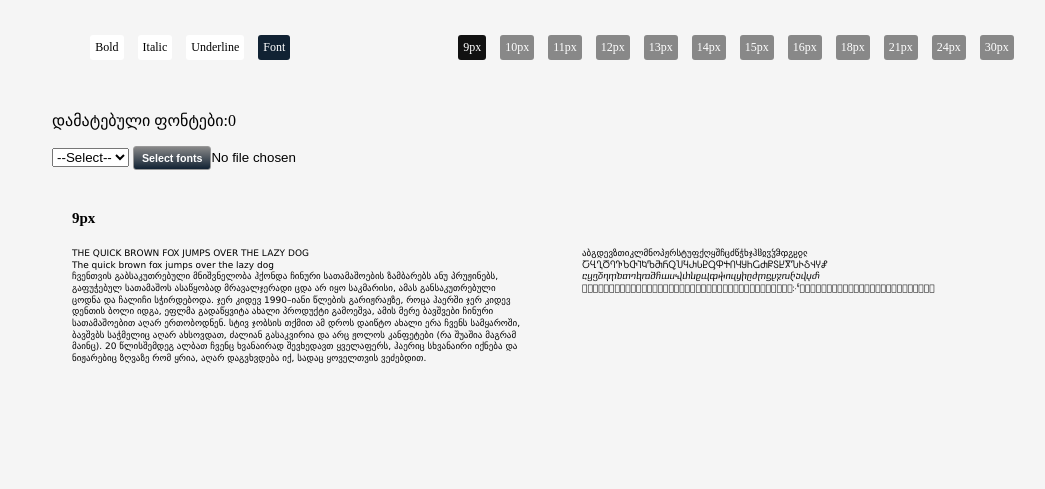
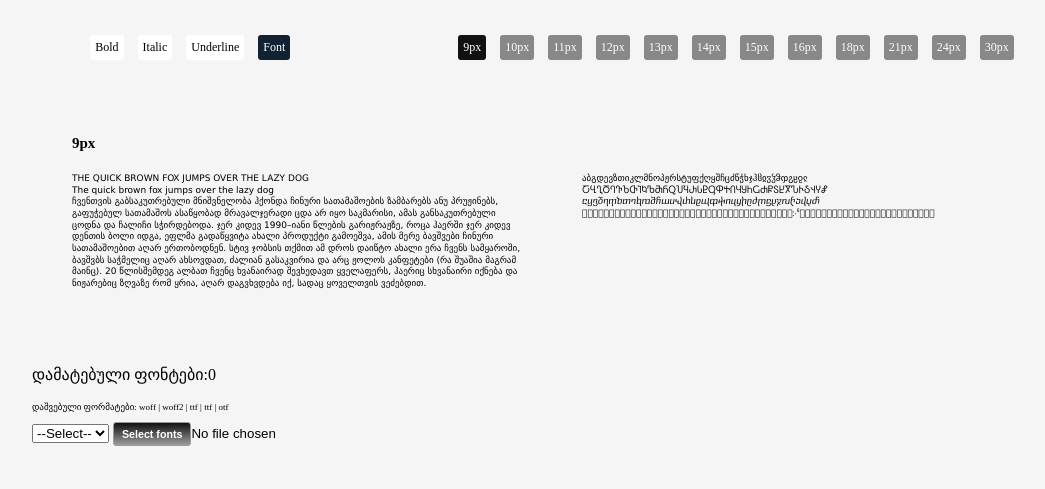
Before and after one commit to oalkhanishvili/geofont, a plain HTML site: page index.html in a window 1280 px wide. Shown: the whole page, without its empty margins (88-1133 px from the left). Drawn offline with Linux system fonts and the light colour scheme.

Commit message:
change button position

```diff
--- a/index.html
+++ b/index.html
@@ -27,11 +27,6 @@
 			<a class="font-size">30px</a>
 		</span>
 	</header>
-	<div class="attach_wrp">
-		<p>დამატებული ფონტები:<span>0</span></p>
-		<select name="" id="fonts"><option value="" selected>--Select--</option></select>
-		<input style="content:url('http://www.w3.org/2000/svg');" type="file" id="theFile" />
-	</div>
 
 	<section style="font-size: 9px">
 
@@ -51,16 +46,22 @@
 	</section>
 
 	<div class="clearfix"></div>
-
+	<section class="upload">
+		<div class="attach_wrp">
+			<p>დამატებული ფონტები:<span>0</span></p>
+			<p style ="font-size:9px;">დაშვებული ფორმატები: woff | woff2 | ttf | ttf | otf</p>
+			<select name="" id="fonts"><option value="" selected>--Select--</option></select>
+			<input type="file" id="theFile" />
+		</div>
+	</section>
 	<script src="jquery.min.js" type="text/javascript"></script>
 	<script type="text/javascript">
 	var App = function(){
 		var getFileName = function (){
-			var path,name,files,arr = [],parseType,type;
+			var path,name,files,arr = [];
 			$('#theFile').on('change', function (event) {
 					files = event.target.files[0];
-					parseType = files.name.split('.'), type = parseType[parseType.length-1].toLowerCase();
-					if (type == 'ttf' || type == 'eot' || type == 'otf' || type == 'woff' || type == 'woff2'){
+					if(/\.(woff|woff2|ttf|ttf|otf)$/i.test(files.name)){
 						name = files.name;
 						if(_checkIfExists.call(this,name,arr)) {return};
 						path = URL.createObjectURL(files);
@@ -82,7 +83,7 @@
 		};
 		var _checkIfExists = function(name,arr){
 			if (arr.indexOf(name) > -1){
-				alert('მსგავსი სახელით'+name+' ფონტი უკვე დამატებულია');
+				alert('მსგავსი სახელით: '+name+' ფონტი უკვე დამატებულია');
 				return true;
 			}
 			arr.push(name);
--- a/styles.css
+++ b/styles.css
@@ -59,15 +59,14 @@ header > span > a.font-size {
 header > span > a.font-size.active {
 	background: #111;
 }
-
 .sep {
 	background: transparent;
 	width: 130px;
 }
 .attach_wrp{
-	width: 1000px;
-	margin: 0 auto;
-	padding: 0 40px;
+	display:block;
+	width:100%;
+	float:right;
 }
 section {
 	width: 1000px;
@@ -112,7 +111,7 @@ section > div:nth-child(2) {
 	content: 'Select fonts';
 	display: inline-block;
 	color:#fff;
-	background: -webkit-linear-gradient(top, #888888, #112233);
+	background: -webkit-linear-gradient(top, #111111, #9E9D9E);
 	border: 1px solid #999;
 	border-radius: 3px;
 	padding: 5px 8px;
@@ -122,7 +121,6 @@ section > div:nth-child(2) {
 	cursor: pointer;
 	font-weight: 700;
 	font-size: 8pt;
-
 }
 #theFile:hover::before {
 	border-color: black;
@@ -132,6 +130,6 @@ section > div:nth-child(2) {
 	outline:0;
 }
 #theFile:active::before {
-	background: -webkit-linear-gradient(top, #888888, #112233);
+	background: -webkit-linear-gradient(top, #9E9D9E, #111111);
 }
 /*-----------*/
```
